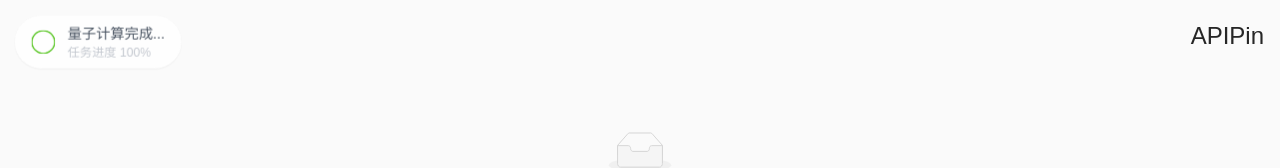
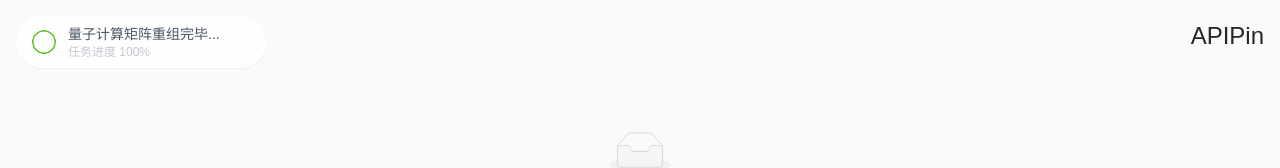
Before and after one commit to dragonzhao93/APIPin, a Next.js app: page / in a window 1280 px wide. Shown: the top 168 px of the page. Built offline with nearby package versions, Linux system fonts and the light colour scheme.

Commit message:
feat: 添加歌词显示功能并优化状态监控器动画效果

```diff
--- a/src/app/page.js
+++ b/src/app/page.js
@@ -2,27 +2,37 @@
 
 import { useState } from 'react';
 import { Modal } from 'antd';
-import { MusicProvider } from '@/contexts/MusicContext';
+import { MusicProvider, useMusic } from '@/contexts/MusicContext';
 import MusicContainer from '@/components/MusicContainer';
 import GlobalAudioPlayer from '@/components/GlobalAudioPlayer';
 import RequestStatusMonitor from '@/components/RequestStatusMonitor';
+import { AnimatePresence, motion } from 'framer-motion';
 
-export default function Home() {
+// 创建一个新的内部组件来使用 useMusic
+function HomeContent() {
   const [isAboutOpen, setIsAboutOpen] = useState(false);
+  const { currentSong, isPlaying } = useMusic();
 
   return (
-    <MusicProvider>
     <div className="h-screen flex flex-col overflow-hidden">
       <div className="flex justify-between items-center p-4">
-          <div className="flex items-center gap-3">
+        <div className="flex items-center gap-3 flex-1">
           <RequestStatusMonitor />
         </div>
-          <div
-            className="cursor-pointer hover:opacity-80 transition-opacity"
+        <AnimatePresence>
+          {!(currentSong?.lyrics?.length && isPlaying) && (
+            <motion.div
+              initial={{ opacity: 0, x: 20 }}
+              animate={{ opacity: 1, x: 0 }}
+              exit={{ opacity: 0, x: 20 }}
+              transition={{ duration: 0.3 }}
+              className="cursor-pointer hover:opacity-80"
               onClick={() => setIsAboutOpen(true)}
             >
               <h1 className="text-2xl">APIPin</h1>
-          </div>
+            </motion.div>
+          )}
+        </AnimatePresence>
       </div>
       <div className="flex-1 overflow-hidden">
         <MusicContainer />
@@ -41,6 +51,14 @@ export default function Home() {
         </div>
       </Modal>
     </div>
+  );
+}
+
+// 主页面组件
+export default function Home() {
+  return (
+    <MusicProvider>
+      <HomeContent />
     </MusicProvider>
   );
 }
--- a/src/components/RequestStatusMonitor.js
+++ b/src/components/RequestStatusMonitor.js
@@ -3,13 +3,18 @@
 import { useState, useEffect, useRef } from 'react';
 import { Progress } from 'antd';
 import { motion, AnimatePresence } from 'framer-motion';
+import { useMusic } from '@/contexts/MusicContext';
 
 export default function RequestStatusMonitor() {
   const [activeRequests, setActiveRequests] = useState(0);
   const [stats, setStats] = useState({
     success: 0,
     error: 0,
-    total: 0
+    total: 0,
+    pending: 0,
+    canceled: 0,
+    timeouts: 0,
+    networkErrors: 0
   });
   const [messageIndex, setMessageIndex] = useState(0);
   const [isHovered, setIsHovered] = useState(false);
@@ -17,77 +22,262 @@ export default function RequestStatusMonitor() {
   const [isTyping, setIsTyping] = useState(false);
   const autoScrollInterval = useRef(null);
   const typingTimeout = useRef(null);
+  const { currentSong, isPlaying, audioRef } = useMusic();
+  const [currentLyricIndex, setCurrentLyricIndex] = useState(-1);
 
   // 监听网络请求
   useEffect(() => {
     const originalFetch = window.fetch;
+    const originalXHR = window.XMLHttpRequest.prototype.open;
+    const originalWebSocket = window.WebSocket;
+    let activeXHRs = new Set();
+    let activeWebSockets = new Set();
+    let requestTimeouts = new Map();
 
+    // 拦截 fetch
     window.fetch = async (...args) => {
-      setActiveRequests(prev => prev + 1);
-      setStats(prev => ({...prev, total: prev.total + 1}));
+      const requestId = Math.random().toString(36);
+      setStats(prev => ({
+        ...prev,
+        total: prev.total + 1,
+        pending: prev.pending + 1
+      }));
+
+      // 设置超时检测
+      requestTimeouts.set(requestId, setTimeout(() => {
+        setStats(prev => ({...prev, timeouts: prev.timeouts + 1}));
+        requestTimeouts.delete(requestId);
+      }, 30000));
 
       try {
         const response = await originalFetch(...args);
-        setStats(prev => ({...prev, success: prev.success + 1}));
-        setActiveRequests(prev => prev - 1);
+        clearTimeout(requestTimeouts.get(requestId));
+        requestTimeouts.delete(requestId);
+
+        if (response.ok) {
+          setStats(prev => ({
+            ...prev,
+            success: prev.success + 1,
+            pending: prev.pending - 1
+          }));
+        } else {
+          setStats(prev => ({
+            ...prev,
+            error: prev.error + 1,
+            pending: prev.pending - 1
+          }));
+        }
         return response;
       } catch (error) {
-        setStats(prev => ({...prev, error: prev.error + 1}));
-        setActiveRequests(prev => prev - 1);
+        clearTimeout(requestTimeouts.get(requestId));
+        requestTimeouts.delete(requestId);
+
+        setStats(prev => ({
+          ...prev,
+          error: prev.error + 1,
+          pending: prev.pending - 1,
+          networkErrors: prev.networkErrors + 1
+        }));
         throw error;
       }
+    };
+
+    // 拦截 XMLHttpRequest
+    window.XMLHttpRequest.prototype.open = function(...args) {
+      const xhr = this;
+      activeXHRs.add(xhr);
+      setStats(prev => ({
+        ...prev,
+        total: prev.total + 1,
+        pending: prev.pending + 1
+      }));
+
+      xhr.addEventListener('load', () => {
+        activeXHRs.delete(xhr);
+        if (xhr.status >= 200 && xhr.status < 300) {
+          setStats(prev => ({
+            ...prev,
+            success: prev.success + 1,
+            pending: prev.pending - 1
+          }));
+        } else {
+          setStats(prev => ({
+            ...prev,
+            error: prev.error + 1,
+            pending: prev.pending - 1
+          }));
+        }
+      });
+
+      xhr.addEventListener('error', () => {
+        activeXHRs.delete(xhr);
+        setStats(prev => ({
+          ...prev,
+          error: prev.error + 1,
+          pending: prev.pending - 1,
+          networkErrors: prev.networkErrors + 1
+        }));
+      });
+
+      xhr.addEventListener('abort', () => {
+        activeXHRs.delete(xhr);
+        setStats(prev => ({
+          ...prev,
+          canceled: prev.canceled + 1,
+          pending: prev.pending - 1
+        }));
+      });
+
+      return originalXHR.apply(this, args);
+    };
+
+    // 拦截 WebSocket
+    window.WebSocket = function(...args) {
+      const ws = new originalWebSocket(...args);
+      activeWebSockets.add(ws);
+
+      ws.addEventListener('open', () => {
+        setStats(prev => ({...prev, success: prev.success + 1}));
+      });
+
+      ws.addEventListener('error', () => {
+        setStats(prev => ({
+          ...prev,
+          error: prev.error + 1,
+          networkErrors: prev.networkErrors + 1
+        }));
+      });
+
+      ws.addEventListener('close', () => {
+        activeWebSockets.delete(ws);
+      });
+
+      return ws;
+    };
+
+    // 监听网络状态变化
+    window.addEventListener('online', () => {
+      setStats(prev => ({...prev, networkErrors: prev.networkErrors - 1}));
+    });
+
+    window.addEventListener('offline', () => {
+      setStats(prev => ({...prev, networkErrors: prev.networkErrors + 1}));
+    });
+
+    // 清理函数
+    return () => {
+      window.fetch = originalFetch;
+      window.XMLHttpRequest.prototype.open = originalXHR;
+      window.WebSocket = originalWebSocket;
+      activeXHRs.clear();
+      activeWebSockets.clear();
+      requestTimeouts.forEach(timeout => clearTimeout(timeout));
+      requestTimeouts.clear();
     };
   }, []);
 
   // 计算完成进度
-  const completedPercent = Math.round(((stats.success + stats.error) / stats.total) * 100) || 0;
+  const completedPercent = Math.min(
+    Math.round(((stats.success + stats.error) / Math.max(stats.total, 1)) * 100),
+    100
+  ) || 0;
 
-  // 获取当前状态对应的消息数组
+  // 添加歌词监听
+  useEffect(() => {
+    if (!currentSong?.lyrics?.length || !isPlaying) {
+      setCurrentLyricIndex(-1);
+      return;
+    }
+
+    const findCurrentLyricIndex = (time) => {
+      for (let i = currentSong.lyrics.length - 1; i >= 0; i--) {
+        const lyricTime = currentSong.lyrics[i].time.split(':').reduce((acc, val) => acc * 60 + parseFloat(val), 0);
+        if (time >= lyricTime - 1) return i;
+      }
+      return -1;
+    };
+
+    const handleTimeUpdate = () => {
+      const currentTime = audioRef.current.currentTime;
+      const index = findCurrentLyricIndex(currentTime);
+      if (index !== currentLyricIndex) {
+        setCurrentLyricIndex(index);
+      }
+    };
+
+    audioRef.current?.addEventListener('timeupdate', handleTimeUpdate);
+    return () => audioRef.current?.removeEventListener('timeupdate', handleTimeUpdate);
+  }, [currentSong?.lyrics, isPlaying, audioRef]);
+
+  // 修改获取消息数组的函数
   const getMessageArray = () => {
+    // 如果有歌词且正在播放，优先显示当前歌词
+    if (currentSong?.lyrics?.length && isPlaying && currentLyricIndex !== -1) {
+      return [currentSong.lyrics[currentLyricIndex].name];
+    }
+
     if (stats.total === 0) return ['等待用户指令...'];
 
     if (activeRequests === 0 && completedPercent === 100) {
       if (stats.error > 0) {
         return [
-          '检测到系统异常...',
-          '数据传输中断...',
-          '遇到意外干扰...',
-          '任务执行受阻...',
-          '是否需要重新初始化？...'
+          '警告: 系统核心受损...',
+          '量子数据流中断...',
+          '检测到未知干扰源...',
+          '主神经网络受阻...',
+          '建议执行紧急重启协议...'
         ];
       }
       return [
-        '量子计算完成...',
-        '神经网络同步成功...',
-        '音频矩阵校准完毕...',
-        '数据流重组完成...',
-        '沉浸式音乐体验已启动...'
+        '量子计算矩阵重组完毕...',
+        '神经网络同步率100%...',
+        '音频波形校准完成...',
+        '数据流压缩解密成功...',
+        '全息音乐投影系统已激活...'
       ];
     }
 
-    if (activeRequests > 2) {
+    if (stats.networkErrors > 0) {
       return [
-        '正在进行多线程数据处理...',
-        '启动量子加速传输模式...',
-        '并行计算正在进行中...',
-        '高速数据通道已开启...'
+        '警告: 量子通讯链路断开...',
+        '尝试重建神经元连接...',
+        '空间信号不稳定...',
+        '等待量子纠缠恢复...'
       ];
     }
 
-    if (activeRequests > 0) {
+    if (stats.timeouts > 0) {
       return [
-        '数据流正在传输中...',
-        '正在解析音频矩阵...',
-        '量子解码进行中...',
-        '正在建立神经网络连接...'
+        '时空同步失败...',
+        '量子处理器响应延迟...',
+        '等待跨维度信号...',
+        '时间通道阻塞...'
+      ];
+    }
+
+    if (stats.canceled > 0) {
+      return [
+        '用户终止量子运算...',
+        '神经网络任务中止...',
+        '正在清理量子态...',
+        '数据流正在收束...'
+      ];
+    }
+
+    if (stats.pending > 2) {
+      return [
+        '并行宇宙计算进行中...',
+        '多维度任务执行中...',
+        '量子叠加态处理中...',
+        '跨时空数据整合中...'
       ];
     }
 
     return [
-      '最终数据校验中...',
-      '系统优化即将完成...',
-      '正在完成神经网络分析...',
-      '数据整合即将就绪...'
+      '最终量子态坍缩中...',
+      '神经网络优化完成...',
+      '维度数据分析结束...',
+      '全息音频准备就绪...'
     ];
   };
 
@@ -113,17 +303,22 @@ export default function RequestStatusMonitor() {
   // 打字机效果
   useEffect(() => {
     const message = getMessage();
-    if (message === displayedText) return;
+    if (!message || message === displayedText) return;
 
     setIsTyping(true);
     let index = 0;
-    clearTimeout(typingTimeout.current);
+    let mounted = true;
 
     const typeText = () => {
+      if (!mounted) return;
+
+      // 如果是歌词，使用更快的打字速度
+      const typingSpeed = currentSong?.lyrics?.length && isPlaying ? 0 : 50;
+
       if (index <= message.length) {
         setDisplayedText(message.slice(0, index));
         index++;
-        typingTimeout.current = setTimeout(typeText, 200);
+        typingTimeout.current = setTimeout(typeText, typingSpeed);
       } else {
         setIsTyping(false);
       }
@@ -131,7 +326,10 @@ export default function RequestStatusMonitor() {
 
     typeText();
 
-    return () => clearTimeout(typingTimeout.current);
+    return () => {
+      mounted = false;
+      clearTimeout(typingTimeout.current);
+    };
   }, [getMessage()]);
 
   // 自动滚动消息
@@ -148,21 +346,37 @@ export default function RequestStatusMonitor() {
   return (
     <motion.div
       className="flex items-center gap-3 bg-white/80 backdrop-blur-sm px-4 py-2 rounded-full shadow-sm cursor-pointer select-none"
+      layout="position"
+      initial={false}
+      animate={{
+        width: currentSong?.lyrics?.length && isPlaying
+          ? '100%'
+          : 'min(250px, 80vw)'
+      }}
+      transition={{
+        layout: {
+          type: "spring",
+          bounce: 0.2,
+          duration: 0.6,
+          ease: "easeInOut"
+        },
+        width: {
+          type: "spring",
+          bounce: 0.2,
+          duration: 0.6,
+          ease: "easeInOut"
+        }
+      }}
+      style={{
+        maxWidth: currentSong?.lyrics?.length && isPlaying ? '100%' : '250px',
+        willChange: 'width'
+      }}
       whileHover={{
-        scale: 1.02,
+        scale: currentSong?.lyrics?.length && isPlaying ? 1 : 1.02,
         backgroundColor: 'rgba(255, 255, 255, 0.9)',
         boxShadow: '0 4px 12px rgba(0, 0, 0, 0.1)'
       }}
-      whileTap={{ scale: 0.98 }}
-      animate={{
-        scale: [1, 1.02, 1],
-        transition: {
-          duration: 2,
-          repeat: Infinity,
-          ease: "easeInOut"
-        }
-      }}
-      transition={{ type: "spring", stiffness: 400, damping: 17 }}
+      whileTap={{ scale: currentSong?.lyrics?.length && isPlaying ? 1 : 0.98 }}
       onClick={handleClick}
       onHoverStart={() => {
         setIsHovered(true);
@@ -192,7 +406,7 @@ export default function RequestStatusMonitor() {
         />
       </motion.div>
 
-      <div className="flex flex-col overflow-hidden">
+      <div className="flex flex-col overflow-hidden flex-1">
         <AnimatePresence mode="wait">
           <motion.div
             key={getMessage()}
@@ -217,9 +431,12 @@ export default function RequestStatusMonitor() {
           className="text-xs text-gray-400"
           animate={{ opacity: isHovered ? 0.8 : 0.6 }}
         >
-          {stats.total > 0 ?
-            `任务进度 ${completedPercent}%` :
-            '任务系统已就绪'
+          {currentSong?.lyrics?.length && isPlaying ?
+            `正在播放: ${currentSong.name} - ${currentSong.singer}` :
+            (stats.total > 0 ?
+              `任务进度 ${completedPercent}%` :
+              '任务系统已就绪'
+            )
           }
         </motion.span>
       </div>
```
Lines whose indentation alone changed are shown as unchanged.
